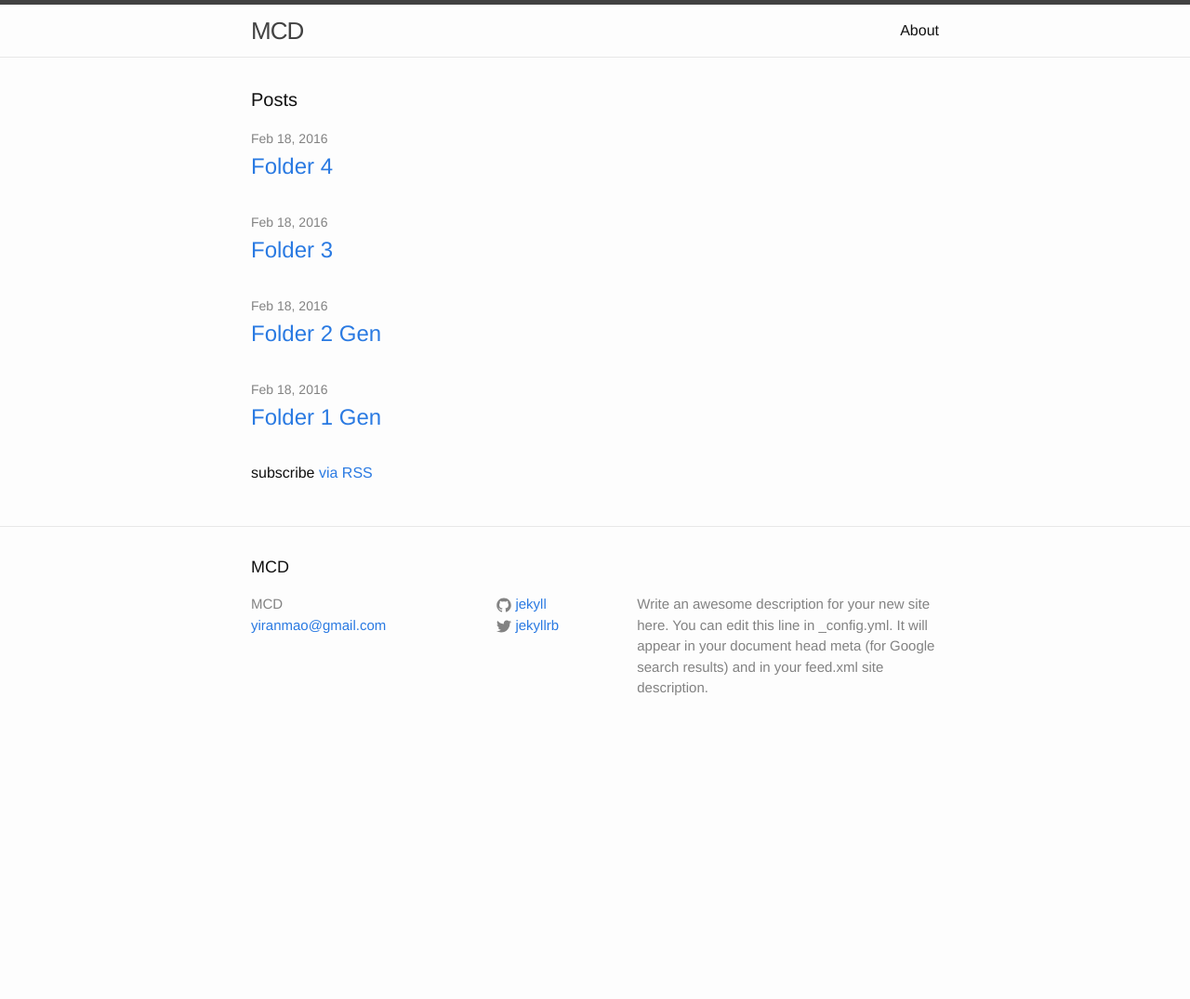
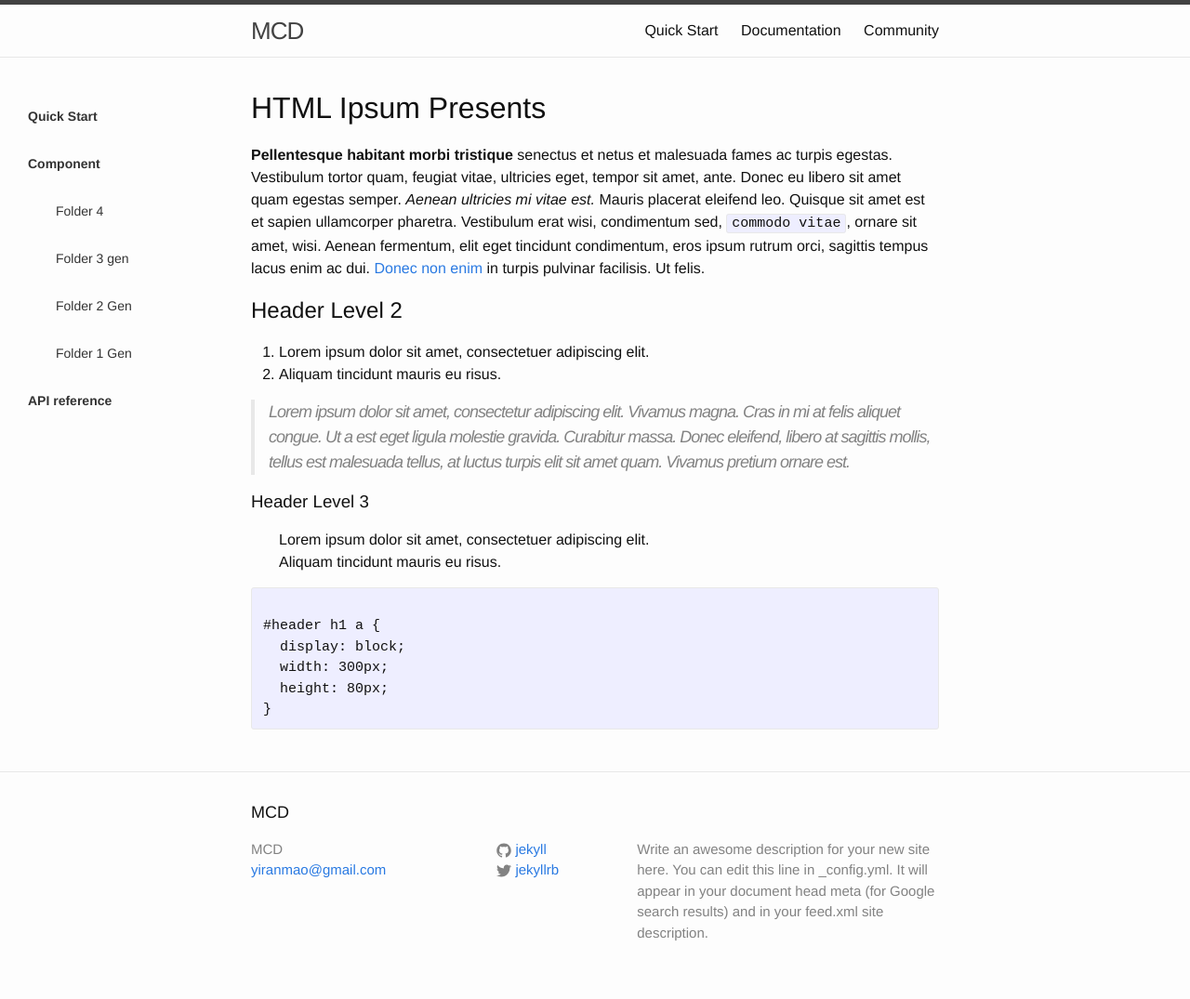
Before and after one commit to yeelan0319/mdc-demo, a Jekyll site: the page built from index.html, in a window 1280 px wide. Shown: the whole page at 93% size. Built offline with Jekyll 4.4.1, drawn with Linux system fonts in a browser that asks for light colours; before the commit the page ends 900 px from its top, so only the background shows below that.

Commit message:
updated content

```diff
--- /dev/null
+++ b/_includes/sidebar.html
@@ -0,0 +1,14 @@
+<ul class="sidebar">
+	<li><a class="post-link level1">Quick Start</a></li>
+	<li>
+		<a class="post-link level1">Component</a>
+		<ul>
+			{% for post in site.posts %}
+		    <li>
+		        <a class="post-link level2" href="{{ post.url | prepend: site.github.url }}">{{ post.title }}</a>
+		    </li>
+		  {% endfor %}
+		</ul>
+	</li>
+  <li><a class="post-link level1">API reference</a></li>
+</ul>
--- a/_layouts/default.html
+++ b/_layouts/default.html
@@ -6,6 +6,7 @@
   <body>
 
     {% include header.html %}
+    {% include sidebar.html %}
 
     <div class="page-content">
       <div class="wrapper">
--- a/_posts/2016-02-17-folder3.md
+++ b/_posts/2016-02-17-folder3.md
@@ -1,6 +1,6 @@
 ---
 layout: post
-title:  "Folder 3"
+title:  "Folder 3 gen"
 date:   2016-02-17 20:15:01 -0500
 categories: docs
 ---
--- a/about.md
+++ b/community.md
@@ -1,7 +1,7 @@
 ---
 layout: page
-title: About
-permalink: /about/
+title: Quick Start
+permalink: /quickstart/
 ---
 
 This is the base Jekyll theme. You can find out more info about customizing your Jekyll theme, as well as basic Jekyll usage documentation at [jekyllrb.com](http://jekyllrb.com/)
--- a/css/main.scss
+++ b/css/main.scss
@@ -51,3 +51,27 @@
         "layout",
         "syntax-highlighting"
 ;
+
+ul {
+	list-style: none;
+}
+
+.sidebar {
+	position: absolute;
+	left: 0px;
+	top: 0px;
+	height: 100%;
+	width: 300px;
+	margin-left: 0px;
+	padding-top: 100px;
+
+	.post-link {
+		color: #333;
+		font-size: 14px;
+		padding: 15px 30px;
+
+		&.level1{
+			font-weight: bold;
+		}
+	}
+}
--- a/index.html
+++ b/index.html
@@ -4,20 +4,32 @@
 
 <div class="home">
 
-  <h1 class="page-heading">Posts</h1>
+ <h1>HTML Ipsum Presents</h1>
 
-  <ul class="post-list">
-    {% for post in site.posts %}
-      <li>
-        <span class="post-meta">{{ post.date | date: "%b %-d, %Y" }}</span>
+<p><strong>Pellentesque habitant morbi tristique</strong> senectus et netus et malesuada fames ac turpis egestas. Vestibulum tortor quam, feugiat vitae, ultricies eget, tempor sit amet, ante. Donec eu libero sit amet quam egestas semper. <em>Aenean ultricies mi vitae est.</em> Mauris placerat eleifend leo. Quisque sit amet est et sapien ullamcorper pharetra. Vestibulum erat wisi, condimentum sed, <code>commodo vitae</code>, ornare sit amet, wisi. Aenean fermentum, elit eget tincidunt condimentum, eros ipsum rutrum orci, sagittis tempus lacus enim ac dui. <a href="#">Donec non enim</a> in turpis pulvinar facilisis. Ut felis.</p>
 
-        <h2>
-          <a class="post-link" href="{{ post.url | prepend: site.github.url }}">{{ post.title }}</a>
-        </h2>
-      </li>
-    {% endfor %}
-  </ul>
+<h2>Header Level 2</h2>
 
-  <p class="rss-subscribe">subscribe <a href="{{ "/feed.xml" | prepend: site.github.url }}">via RSS</a></p>
+<ol>
+   <li>Lorem ipsum dolor sit amet, consectetuer adipiscing elit.</li>
+   <li>Aliquam tincidunt mauris eu risus.</li>
+</ol>
+
+<blockquote><p>Lorem ipsum dolor sit amet, consectetur adipiscing elit. Vivamus magna. Cras in mi at felis aliquet congue. Ut a est eget ligula molestie gravida. Curabitur massa. Donec eleifend, libero at sagittis mollis, tellus est malesuada tellus, at luctus turpis elit sit amet quam. Vivamus pretium ornare est.</p></blockquote>
+
+<h3>Header Level 3</h3>
+
+<ul>
+   <li>Lorem ipsum dolor sit amet, consectetuer adipiscing elit.</li>
+   <li>Aliquam tincidunt mauris eu risus.</li>
+</ul>
+
+<pre><code>
+#header h1 a {
+  display: block;
+  width: 300px;
+  height: 80px;
+}
+</code></pre>
 
 </div>
```
Also changed, not shown: docs.md (added, +15 -0 lines), quickstart.md (added, +15 -0 lines).
